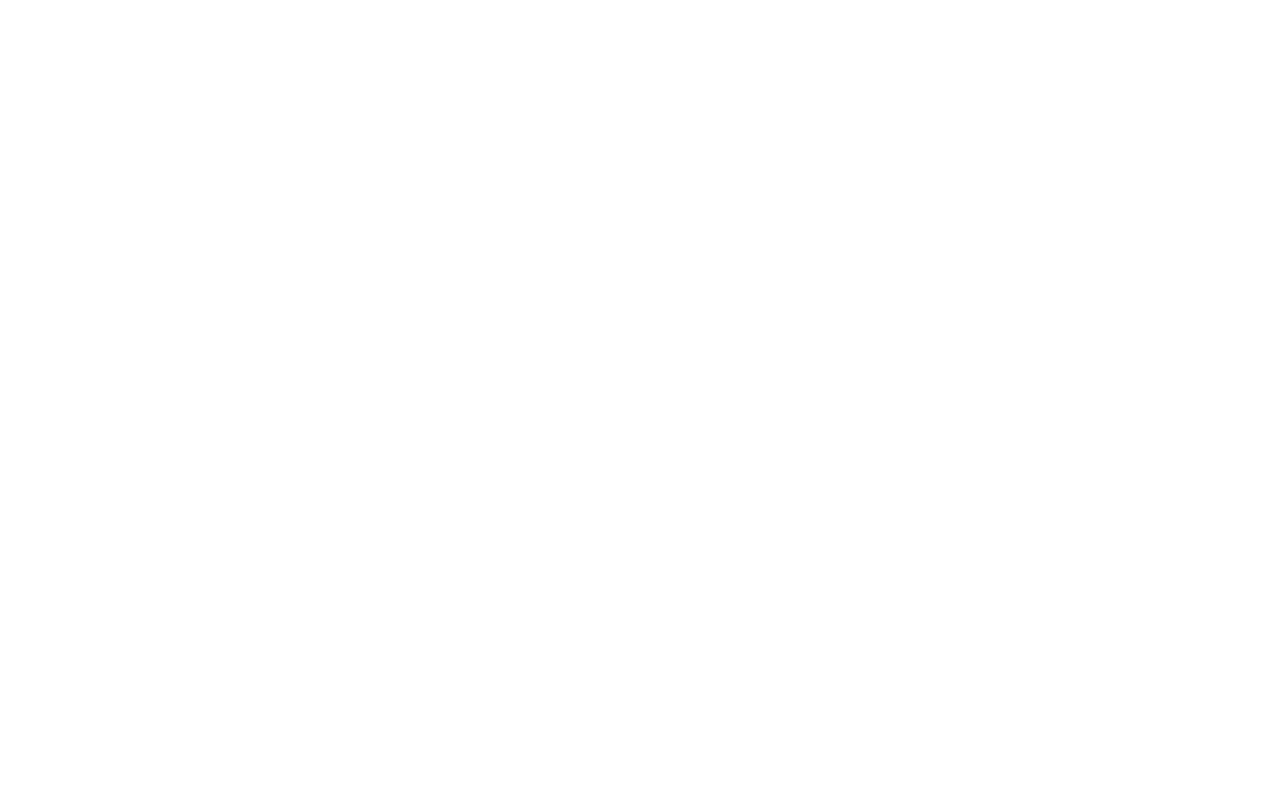
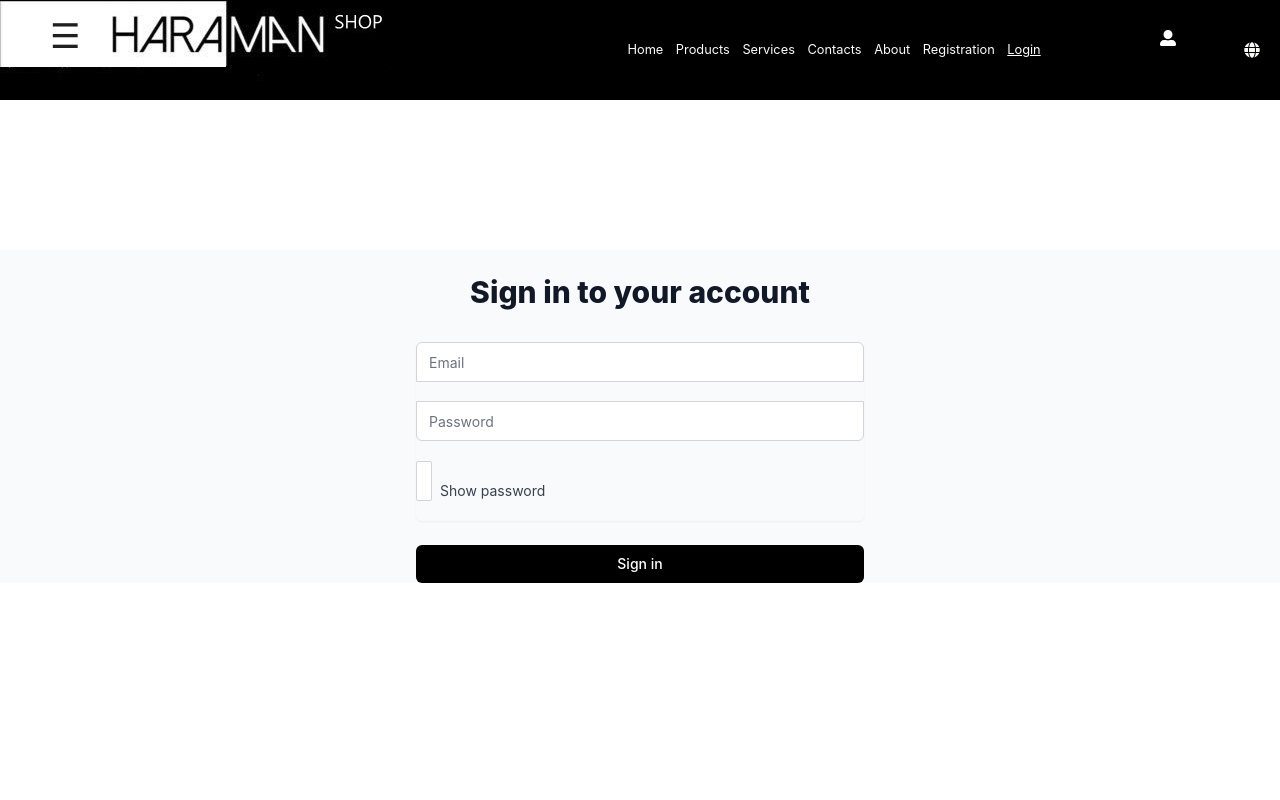
Before and after one commit to koval23/craft-shop.github.io, a React (Vite) app in the folder frontend/: page /login in a window 1280 px wide. Before the commit this address had no page. Shown: the top 800 px of the page. Built offline with nearby package versions, Linux system fonts and the light colour scheme.

Commit message:
feature: Login page with styles and routing

```diff
--- a/frontend/src/App.tsx
+++ b/frontend/src/App.tsx
@@ -2,6 +2,9 @@
 import { Route, Routes } from "react-router-dom";
 import Layout from "./layouts/Layout"
 import Home from "./pages/home/Home";
+import Login from "./pages/login/Login";
+import About from "./pages/about/About";
+import Careers from "./pages/careers/Careers";
 
 const App = () => {
   return (
@@ -9,6 +12,9 @@
       <Routes>
         <Route path="/" element={<Layout />}>
         <Route index element={<Home />} />
+        <Route path="/login" element={<Login />} />
+        <Route path="/about" element={<About />} />
+        <Route path="/careers" element={<Careers />} />
         </Route>
       </Routes>
     </div>
--- /dev/null
+++ b/frontend/src/pages/login/Login.module.css
@@ -0,0 +1,7 @@
+.loginFormContainer {
+  margin-top: 150px;
+}
+.loginFormContainer input {
+  margin-bottom: 20px;
+  height: 40px;
+}
--- /dev/null
+++ b/frontend/src/pages/login/Login.tsx
@@ -0,0 +1,102 @@
+import type { FC } from "react"
+import type React from "react"
+import { useState } from "react"
+import type LoginData from "./types/LoginData"
+import styles from "./Login.module.css"
+import { useTranslation } from "react-i18next"
+
+const Login: FC = () => {
+  const { t } = useTranslation("translation")
+  const [formData, setFormData] = useState<LoginData>({
+    email: "",
+    password: "",
+  })
+  const [showPassword, setShowPassword] = useState(false)
+
+  const handleChange = (e: React.ChangeEvent<HTMLInputElement>) => {
+    const { name, value } = e.target
+    setFormData(prevState => ({
+      ...prevState,
+      [name]: value,
+    }))
+  }
+
+  const handleTogglePassword = () => {
+    setShowPassword(!showPassword)
+  }
+
+  const handleSubmit = (e: React.FormEvent<HTMLFormElement>) => {
+    e.preventDefault()
+    console.log("Login:", formData)
+  }
+
+  return (
+    <div className={styles.loginFormContainer}>
+      <div className="flex items-center justify-center bg-gray-50 px-4">
+        <div className="max-w-md w-full space-y-8">
+          <div>
+            <h2 className="mt-6 text-center text-3xl font-extrabold text-gray-900">
+              {t("registration.signToAccount")}
+            </h2>
+          </div>
+          <form className="mt-8 space-y-6" onSubmit={handleSubmit}>
+            <input type="hidden" name="remember" value="true" />
+            <div className="rounded-md shadow-sm -space-y-px">
+              <div>
+                <input
+                  id="email-address"
+                  name="email"
+                  type="email"
+                  autoComplete="email"
+                  required
+                  className="appearance-none rounded-none relative block w-full px-3 py-2 border border-gray-300 placeholder-gray-500 text-gray-900 rounded-t-md focus:outline-none focus:ring-indigo-500 focus:border-indigo-500 focus:z-10 sm:text-sm"
+                  placeholder={t("contacts.email")}
+                  value={formData.email}
+                  onChange={handleChange}
+                />
+              </div>
+              <div>
+                <input
+                  id="password"
+                  name="password"
+                  type={showPassword ? "text" : "password"}
+                  autoComplete="current-password"
+                  required
+                  className="appearance-none rounded-none relative block w-full px-3 py-2 border border-gray-300 placeholder-gray-500 text-gray-900 rounded-b-md focus:outline-none focus:ring-indigo-500 focus:border-indigo-500 focus:z-10 sm:text-sm"
+                  placeholder={t("registration.password")}
+                  value={formData.password}
+                  onChange={handleChange}
+                />
+                <div className="mt-2 flex items-center">
+                  <input
+                    type="checkbox"
+                    id="togglePassword"
+                    className="appearance-none h-4 w-4 border border-gray-300 rounded-sm bg-white checked:bg-blue-600 checked:border-transparent focus:outline-none transition duration-200 align-top bg-no-repeat bg-center bg-contain float-left mr-2 cursor-pointer"
+                    onChange={handleTogglePassword}
+                    checked={showPassword}
+                  />
+                  <label
+                    htmlFor="togglePassword"
+                    className="text-sm text-gray-700 select-none"
+                  >
+                    {t("registration.showPassword")}
+                  </label>
+                </div>
+              </div>
+            </div>
+            <div>
+              <button
+                type="submit"
+                className="group relative w-full flex justify-center py-2 px-4 border border-transparent text-sm font-medium rounded-md text-white bg-black hover:bg-gray-800 focus:outline-none focus:ring-2 focus:ring-offset-2 focus:ring-indigo-500"
+              >
+                {t("registration.signIn")}
+              </button>
+            </div>
+          </form>
+        </div>
+      </div>
+    </div>
+  )
+}
+
+export default Login
--- /dev/null
+++ b/frontend/src/pages/login/types/LoginData.ts
@@ -0,0 +1,4 @@
+export default interface LoginData {
+  email: string
+  password: string
+}
```
